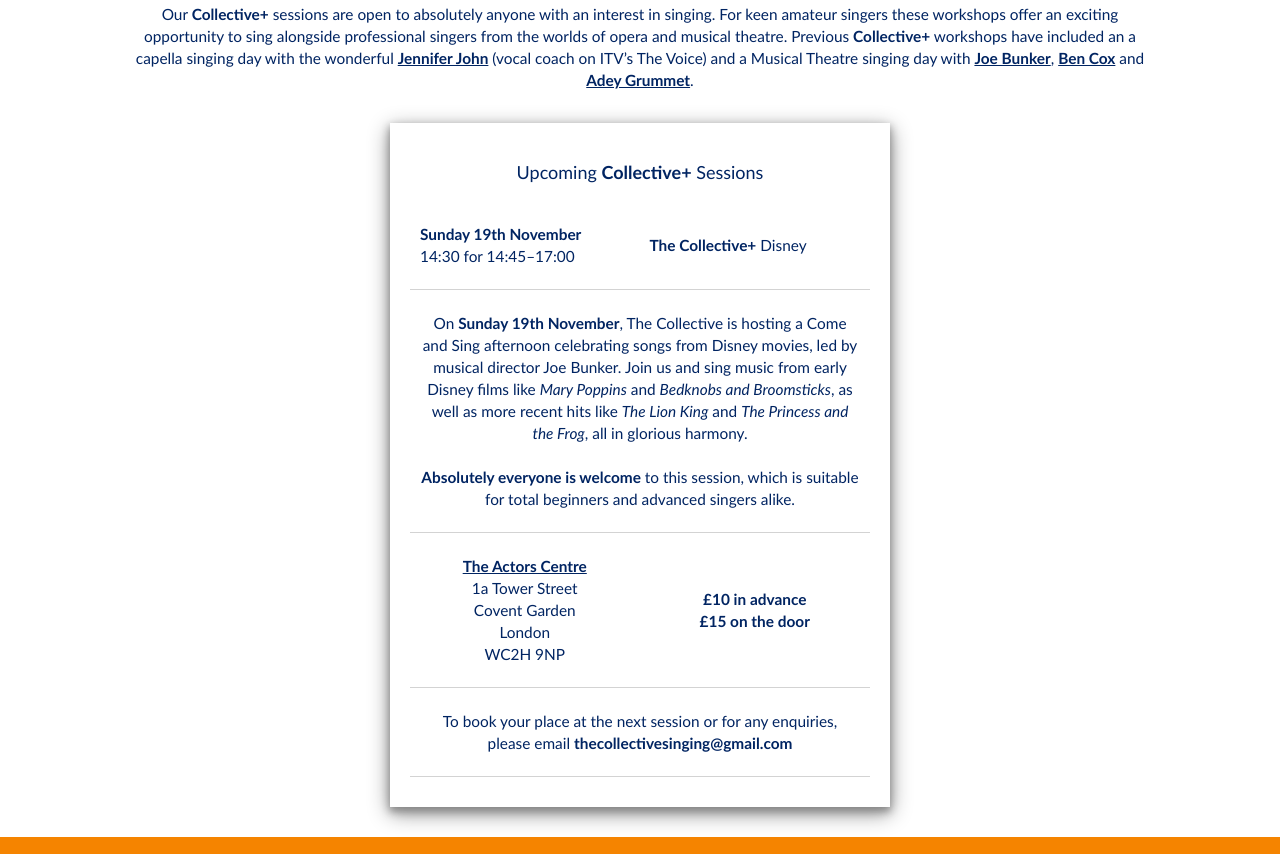
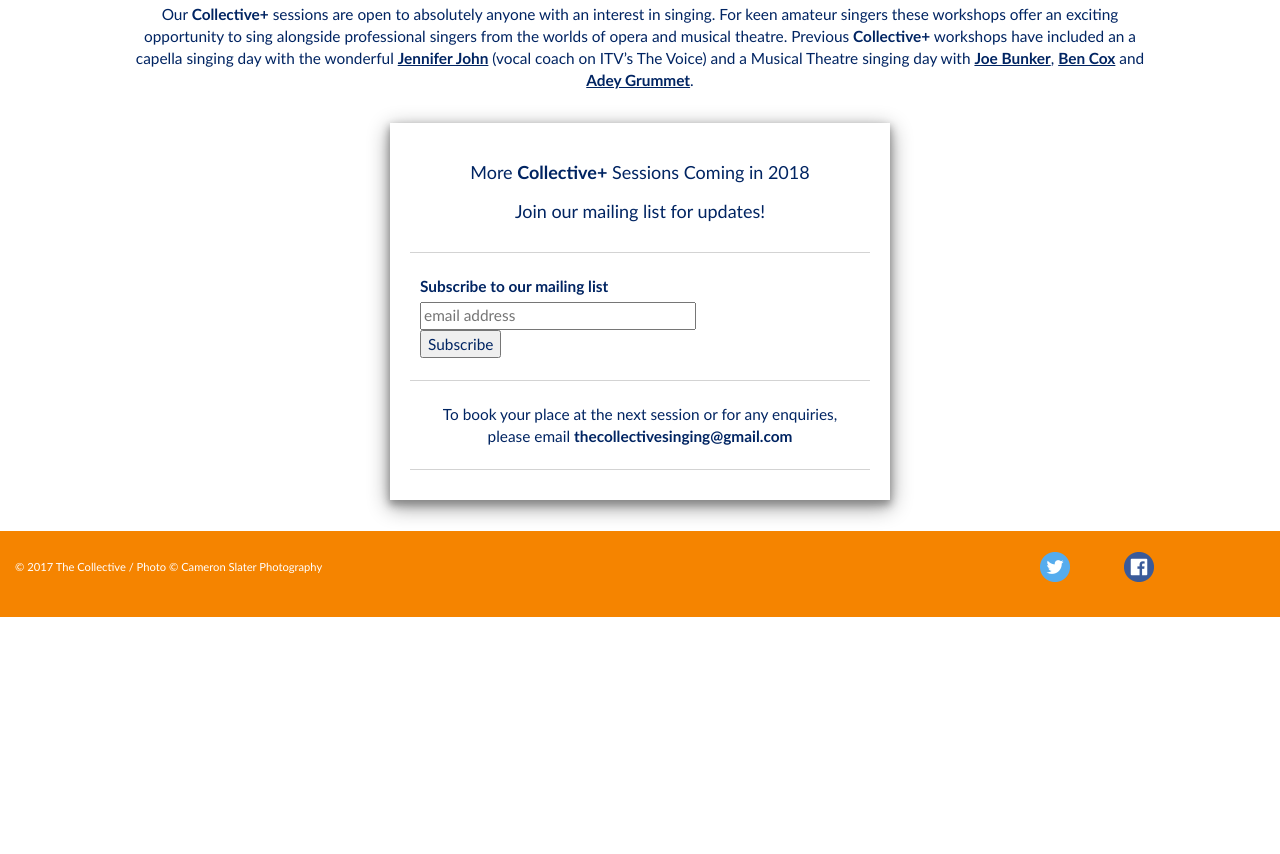
Before and after one commit to rachelholland92/TheCollectiveChoir, a plain HTML site: page involved.html in a window 1280 px wide. Shown: the part 538-1392 px from the top of the page. After the commit the page ends 1155 px from the top, so only its background shows below. Drawn offline with nearby package versions, Linux system fonts and the light colour scheme; grey boxes are pictures that could not be loaded.

Commit message:
InvolvedUpdate1Dec2017
Removed Disney details, added mailing list sign up

```diff
--- a/involved.html
+++ b/involved.html
@@ -54,19 +54,26 @@
 		</div>
 		<div class="table">
 		<table>
-			<thead><h4>Upcoming <strong>Collective+</strong> Sessions</h4></thead>
+			<thead><h4>More <strong>Collective+</strong> Sessions Coming in 2018<br /><br />Join our mailing list for updates!</h4></thead>
 			<tbody>
 				<tr>
-					<td style="padding-bottom: 22px; padding-top: 10px;"><strong>Sunday 19th November</strong><br />14:30 for 14:45–17:00</td>
-					<td style="padding-bottom: 22px; padding-top: 10px;"><strong>The Collective+</strong> Disney</td>
+					<td></td>
 				</tr>
 				<tr>
-					<td colspan="2" style="text-align: center; padding-bottom: 22px; padding-top: 22px;">On <strong>Sunday 19th November</strong>, The Collective is hosting a Come and Sing afternoon celebrating songs from Disney movies, led by musical director Joe Bunker. Join us and sing music from early Disney films like <em>Mary Poppins</em> and <em>Bedknobs and Broomsticks</em>, as well as more recent hits like <em>The Lion King</em> and <em>The Princess and the Frog</em>, all in glorious harmony.
-					<br /><br /><strong>Absolutely everyone is welcome</strong> to this session, which is suitable for total beginners and advanced singers alike.</td>
-				</tr>
-				<tr>
-					<td style="padding-bottom: 22px; padding-top: 22px; text-align: center;"><a href="https://www.actorscentre.co.uk" target="_blank"><u>The Actors Centre</u></a><br />1a Tower Street<br />Covent Garden<br />London<br />WC2H 9NP</td>
-					<td style="padding-bottom: 22px; padding-top: 22px; text-align: center;"><strong>£10 in advance<br />£15 on the door</strong></td>
+					<td colspan="2" style="padding-bottom: 22px; padding-top: 22px;">
+						<!-- Begin MailChimp Signup Form -->
+					<div id="mc_embed_signup">
+						<form action="https://thecollectivechoir.us16.list-manage.com/subscribe/post?u=d6cc0ef02b9e0f0d68afbabd1&amp;id=7e31f7d37a" method="post" id="mc-embedded-subscribe-form" name="mc-embedded-subscribe-form" class="validate" target="_blank" novalidate>
+							<div id="mc_embed_signup_scroll">
+								<label for="mce-EMAIL">Subscribe to our mailing list</label>
+								<input type="email" value="" name="EMAIL" class="email" id="mce-EMAIL" size="30" placeholder="email address" required>
+								<!-- real people should not fill this in and expect good things - do not remove this or risk form bot signups-->
+								<div style="position: absolute; left: -5000px;" aria-hidden="true"><input type="text" name="b_d6cc0ef02b9e0f0d68afbabd1_7e31f7d37a" tabindex="-1" value=""></div>
+								<div class="clear"><input type="submit" value="Subscribe" name="subscribe" id="mc-embedded-subscribe" class="button"></div>
+							</div>
+						</form>
+					</div><!--End mc_embed_signup-->
+					</td>
 				</tr>
 				<tr>
 					<td colspan="2" style="text-align: center; padding-bottom: 22px; padding-top: 22px;">To book your place at the next session or for any enquiries, please email <a href="mailto:thecollectivesinging@gmail.com">thecollectivesinging@gmail.com</a></td>
```
